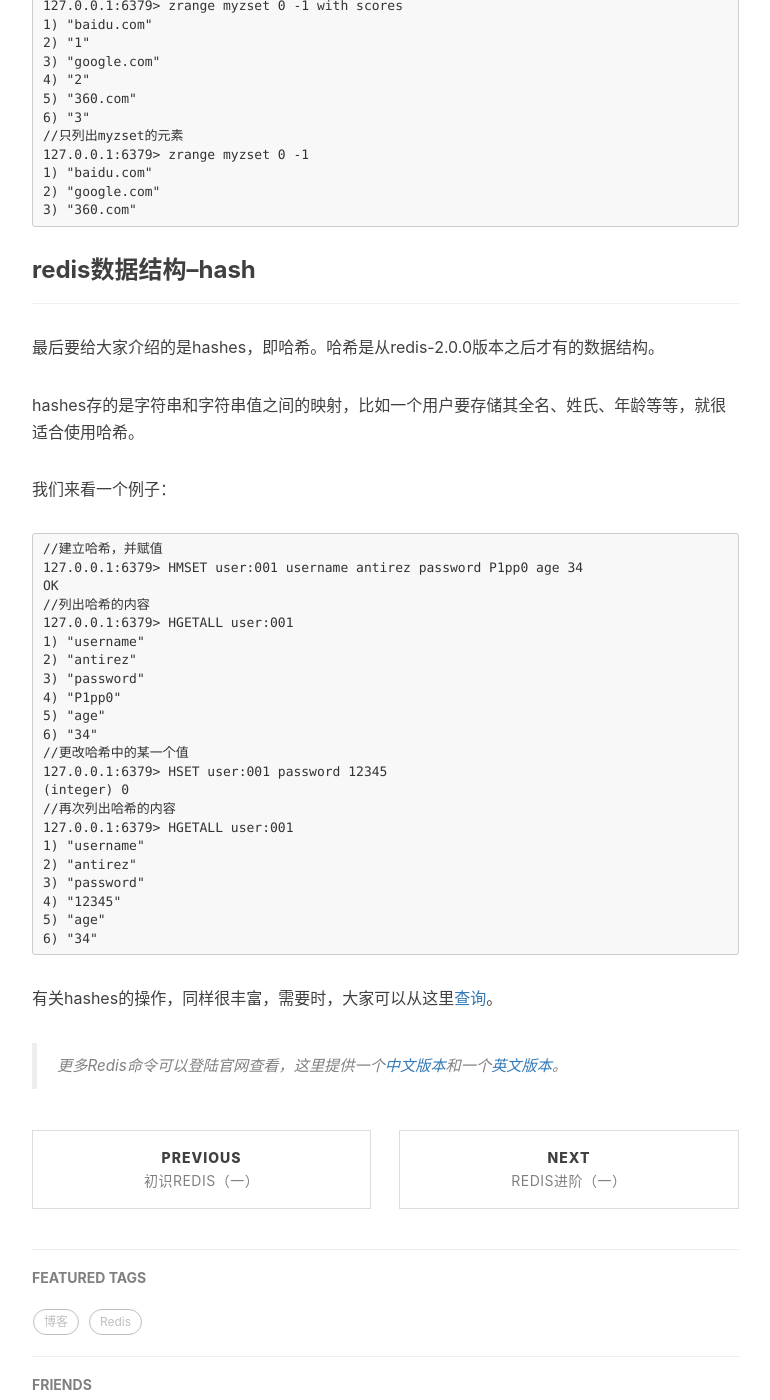
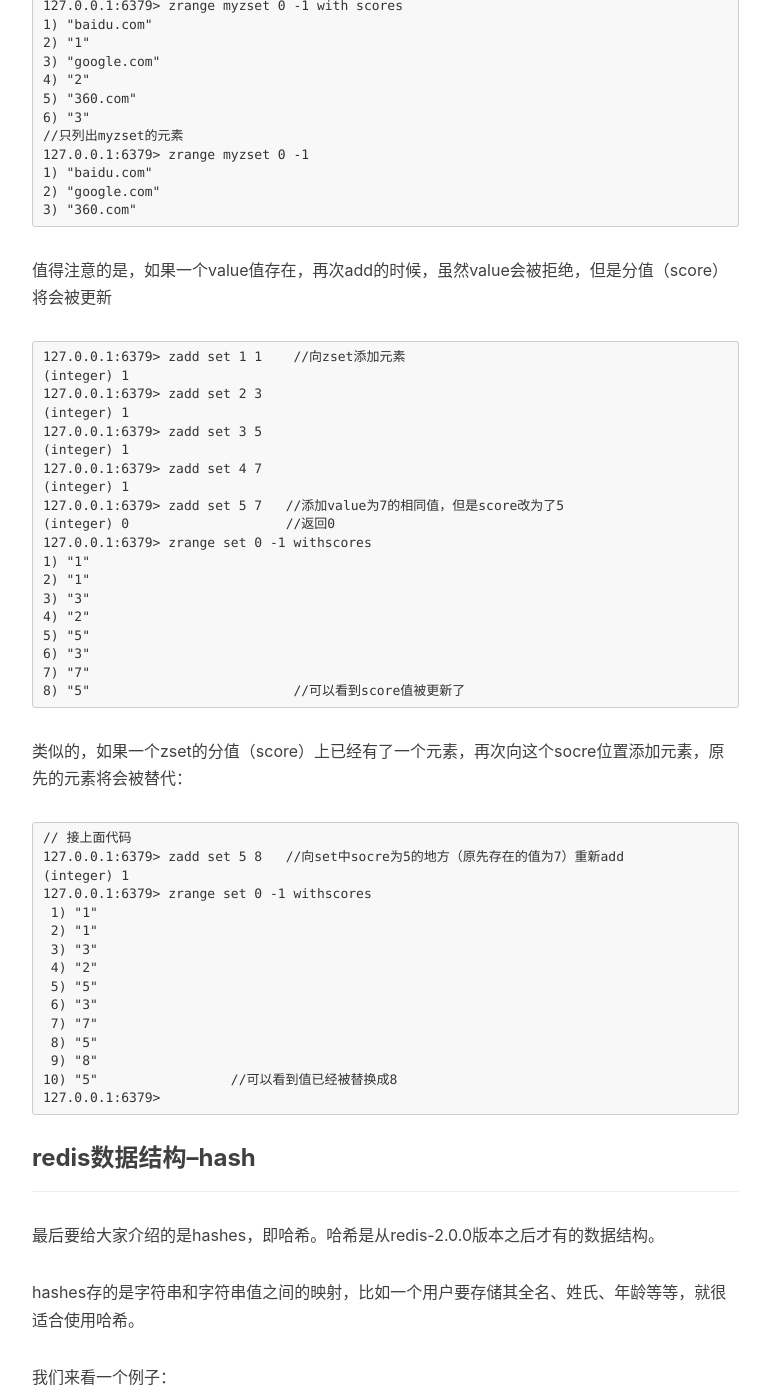
Before and after one commit to sharpFD/sharpFD.github.io, a Jekyll site: the page built from _posts/2018-10-24-Redis_2.md, in a window 1280 px wide and 1400 px high, scrolled down 4520 px. Shown: the whole window, without its empty margins (233-1003 px from the left). Built offline with Jekyll 4.4.1, drawn with Linux system fonts in a browser that asks for light colours; nearby versions of some CDN libraries; comment, search, counter and statistics services are not loaded.

Commit message:
update redis_1

````diff
--- a/_posts/2018-10-24-Redis_2.md
+++ b/_posts/2018-10-24-Redis_2.md
@@ -181,6 +181,51 @@ redis不但提供了无需集合（sets），还很体贴的提供了有序集
 ```
 
 
+值得注意的是，如果一个value值存在，再次add的时候，虽然value会被拒绝，但是分值（score）将会被更新
+
+```
+127.0.0.1:6379> zadd set 1 1    //向zset添加元素
+(integer) 1
+127.0.0.1:6379> zadd set 2 3
+(integer) 1
+127.0.0.1:6379> zadd set 3 5
+(integer) 1
+127.0.0.1:6379> zadd set 4 7
+(integer) 1
+127.0.0.1:6379> zadd set 5 7   //添加value为7的相同值，但是score改为了5
+(integer) 0                    //返回0
+127.0.0.1:6379> zrange set 0 -1 withscores
+1) "1"
+2) "1"
+3) "3"
+4) "2"
+5) "5"
+6) "3"
+7) "7"
+8) "5"                          //可以看到score值被更新了
+```
+
+
+类似的，如果一个zset的分值（score）上已经有了一个元素，再次向这个socre位置添加元素，原先的元素将会被替代：
+
+```
+// 接上面代码
+127.0.0.1:6379> zadd set 5 8   //向set中socre为5的地方（原先存在的值为7）重新add
+(integer) 1
+127.0.0.1:6379> zrange set 0 -1 withscores
+ 1) "1"
+ 2) "1"
+ 3) "3"
+ 4) "2"
+ 5) "5"
+ 6) "3"
+ 7) "7"
+ 8) "5"
+ 9) "8"
+10) "5"                 //可以看到值已经被替换成8
+127.0.0.1:6379>
+```
+
 ### redis数据结构–hash
 -----------
 
````
